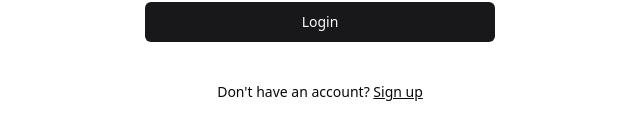
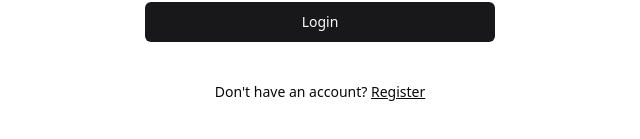
Before and after one commit to slamgLuke/CoinzzzFrontend, a React (Vite) app: page /login in a window 1280 px wide. Shown: the part 487-626 px from the top of the page, without its empty margins (0-640 px from the left). Built offline with nearby package versions, Linux system fonts and the light colour scheme.

Commit message:
register

```diff
--- a/src/Auth.tsx
+++ b/src/Auth.tsx
@@ -48,7 +48,7 @@ export function Login() {
           <div className="mt-4 text-center text-sm">
             Don&apos;t have an account?{" "}
             <Link to="/register" className="underline">
-              Sign up
+              Register
             </Link>
           </div>
         </div>
```
